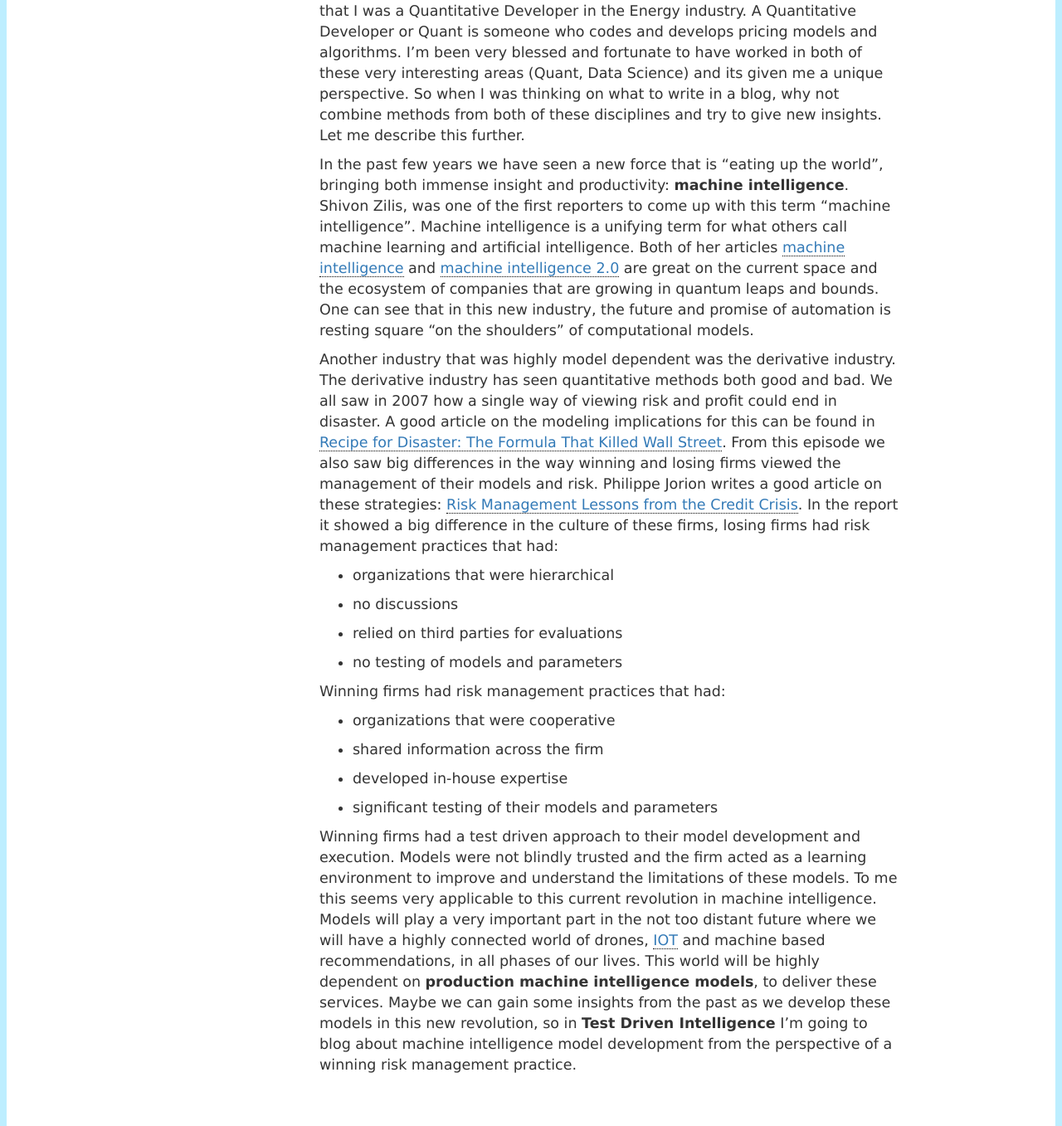
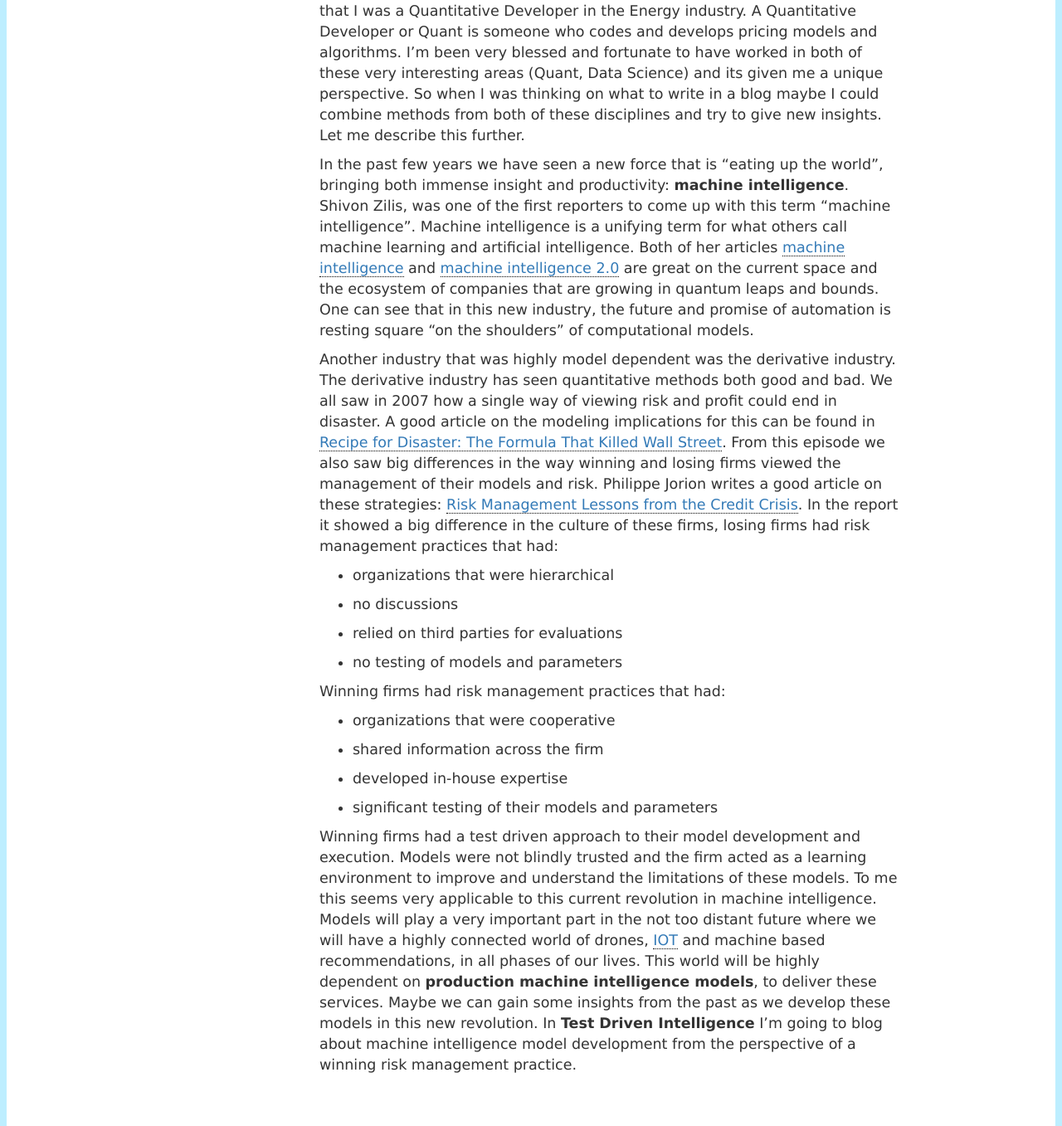
Before and after one commit to ccoovrey/ccoovrey.github.io, a Jekyll site: the page built from _posts/2017-01-02-test-driven-intelligence.md, in a window 1280 px wide. Shown: the part 482-1839 px from the top of the page at 83% size. Built offline with Jekyll 4.4.1, drawn with Linux system fonts in a browser that asks for light colours; some of the changed text lies outside the part shown.

Commit message:
last update

```diff
--- a/_posts/2017-01-02-test-driven-intelligence.md
+++ b/_posts/2017-01-02-test-driven-intelligence.md
@@ -8,7 +8,7 @@ categories: machine-learning
 
 My first blog! A little bit about myself, currently I'm a Data Scientist in Austin, TX. In my job I gain insights and develop scalable data
 driven products. Before that I was a Quantitative Developer in the Energy industry. A Quantitative Developer or Quant is someone who codes and
-develops pricing models and algorithms. I'm been very blessed and fortunate to have worked in both of these very interesting areas (Quant, Data Science) and its given me a unique perspective. So when I was thinking on what to write in a blog, why not combine methods from both of these disciplines and try to give new insights. Let me describe this further.
+develops pricing models and algorithms. I'm been very blessed and fortunate to have worked in both of these very interesting areas (Quant, Data Science) and its given me a unique perspective. So when I was thinking on what to write in a blog maybe I could combine methods from both of these disciplines and try to give new insights. Let me describe this further.
 
 In the past few years we have seen a new force that is "eating up the world", bringing both immense insight and productivity: **machine intelligence**.
 Shivon Zilis, was one of the first reporters to come up with this term "machine intelligence". Machine intelligence is a unifying term for what others call machine learning and
@@ -44,5 +44,5 @@ environment to improve and understand the limitations of these models. To me thi
 Models will play a very important part in the not too distant future where we will have a highly connected
 world of drones, [IOT](https://en.wikipedia.org/wiki/Internet_of_things) and machine based
 recommendations, in all phases of our lives. This world will be highly dependent on **production machine intelligence models**, to deliver these services.
-Maybe we can gain some insights from the past as we develop these models in this new revolution, so in **Test Driven Intelligence** I'm going to blog
+Maybe we can gain some insights from the past as we develop these models in this new revolution. In **Test Driven Intelligence** I'm going to blog
 about machine intelligence model development from the perspective of a winning risk management practice.
```
